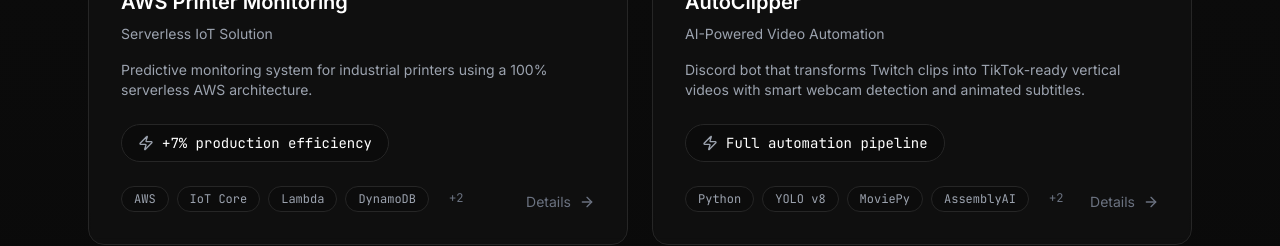
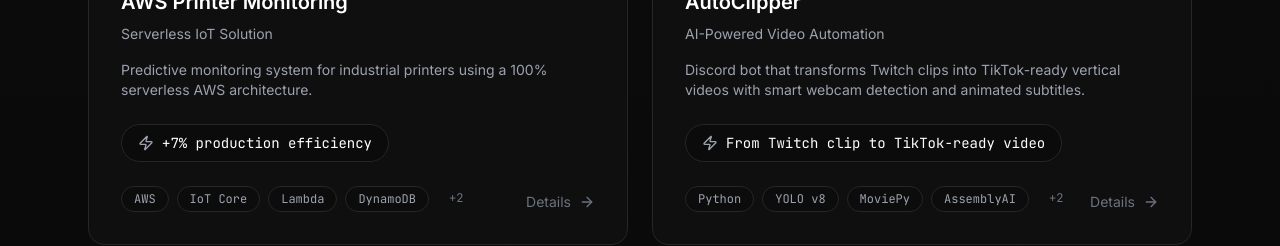
Before and after one commit to rayanzouch/portfolio-rayan-zouch, a Next.js app: page / in a window 1280 px wide. Shown: the part 3340-3586 px from the top of the page. Built offline with nearby package versions, Linux system fonts and the light colour scheme.

Commit message:
Update AutoClipper impact text

```diff
--- a/src/components/Projects.tsx
+++ b/src/components/Projects.tsx
@@ -35,7 +35,7 @@ const projects = [
     The pipeline includes: intelligent webcam detection using YOLO v8 (multi-frame voting), automatic video composition (35% webcam + 65% gameplay), Twitch branding overlay, and Hormozi-style animated subtitles (word-by-word highlighting).
 
     Key features: automatic fallbacks (AssemblyAI → Whisper, YOLO → visual analysis), adaptive compression targeting 100MB, GPU-accelerated encoding with NVENC (5-10x faster), and Streamable upload for large files.`,
-    impact: 'Full automation pipeline',
+    impact: 'From Twitch clip to TikTok-ready video',
     tags: ['Python', 'YOLO v8', 'MoviePy', 'AssemblyAI', 'Whisper', 'NVENC'],
     color: 'accent-purple',
     icon: Video,
```
